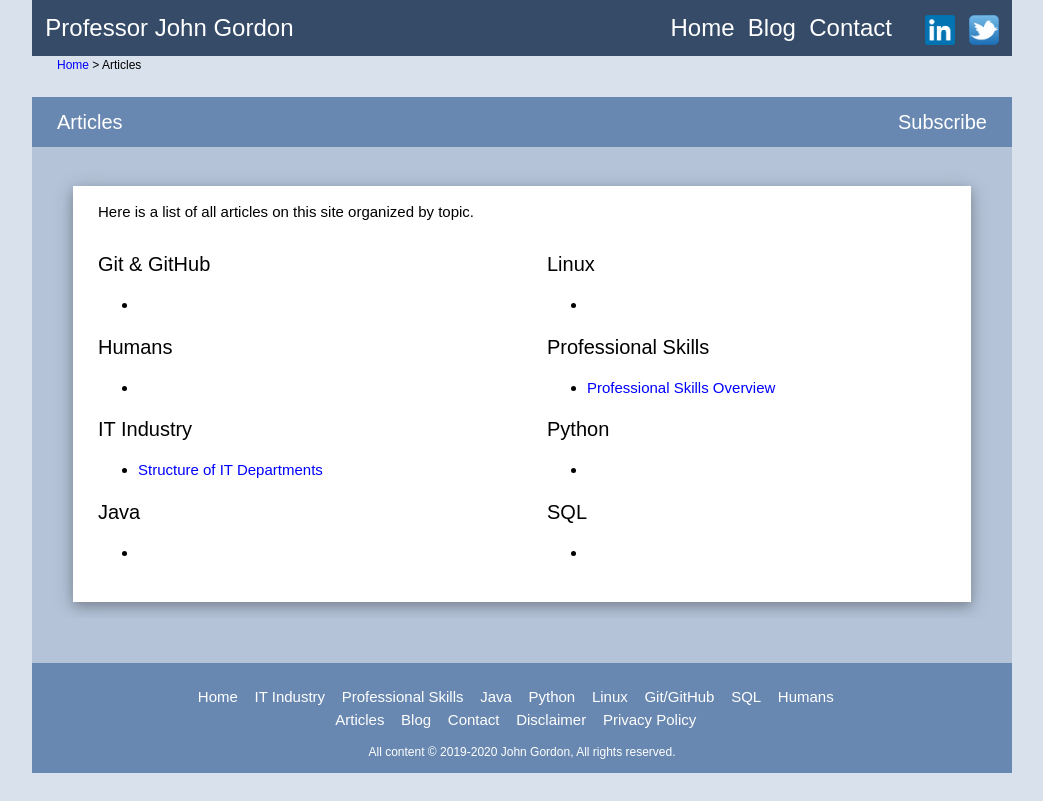
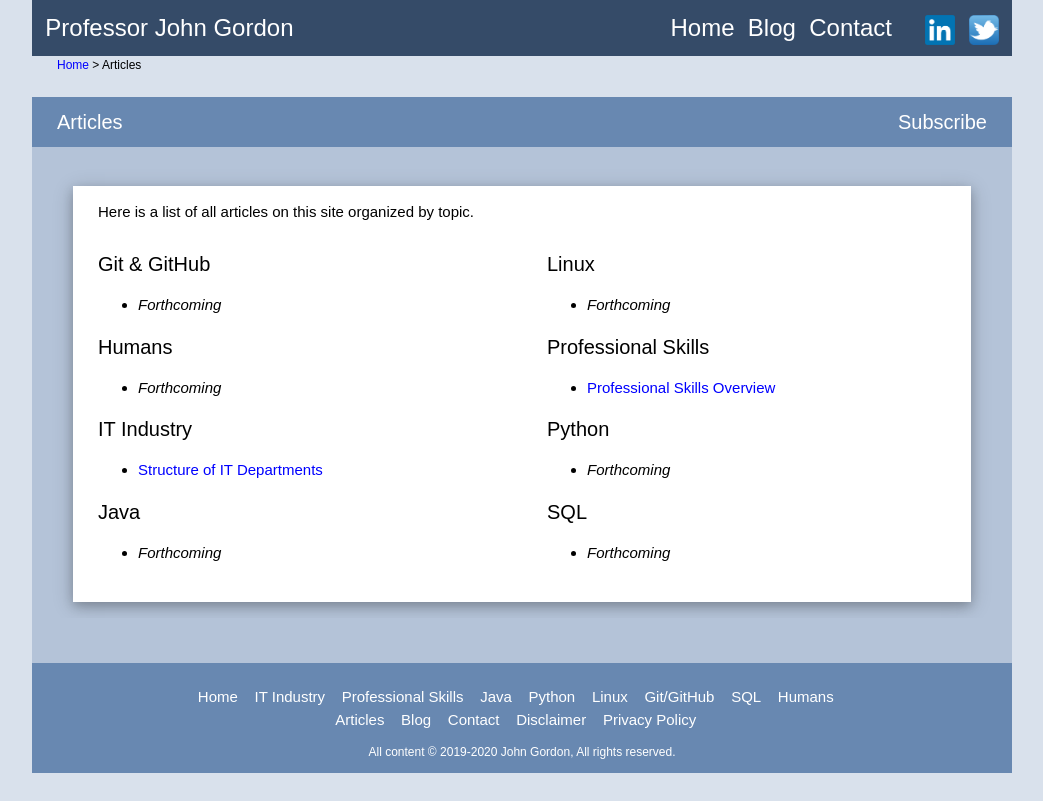
Before and after one commit to professorgordon/professorgordon, a PHP site: page /articles.php in a window 1280 px wide. Shown: the top 801 px of the page, without its empty margins (118-1161 px from the left). Run offline with PHP 8.4, Linux system fonts and the light colour scheme; some web fonts are replaced.

Commit message:
Updates to articles page and sql files

```diff
--- a/articles.php
+++ b/articles.php
@@ -81,6 +81,7 @@ body,h1,h2,h3,h4,h5 {font-family: "Raleway", sans-serif}
                     <p>
                       <ul>
                         <li>
+                          <i>Forthcoming</i>
                         </li>
                       </ul>
                     </p>
@@ -88,6 +89,7 @@ body,h1,h2,h3,h4,h5 {font-family: "Raleway", sans-serif}
                     <p>
                       <ul>
                         <li>
+                          <i>Forthcoming</i>
                         </li>
                       </ul>
                     </p>
@@ -101,6 +103,7 @@ body,h1,h2,h3,h4,h5 {font-family: "Raleway", sans-serif}
                     <p>
                       <ul>
                         <li>
+                          <i>Forthcoming</i>
                         </li>
                       </ul>
                     </p>
@@ -110,6 +113,7 @@ body,h1,h2,h3,h4,h5 {font-family: "Raleway", sans-serif}
                     <p>
                       <ul>
                         <li>
+                          <i>Forthcoming</i>
                         </li>
                       </ul>
                     </p>
@@ -123,6 +127,7 @@ body,h1,h2,h3,h4,h5 {font-family: "Raleway", sans-serif}
                     <p>
                       <ul>
                         <li>
+                          <i>Forthcoming</i>
                         </li>
                       </ul>
                     </p>
@@ -130,6 +135,7 @@ body,h1,h2,h3,h4,h5 {font-family: "Raleway", sans-serif}
                     <p>
                       <ul>
                         <li>
+                          <i>Forthcoming</i>
                         </li>
                       </ul>
                     </p>
--- /dev/null
+++ b/test.php
@@ -0,0 +1,5 @@
+<html>
+<head>
+<?php echo 'ProfessorGordon.com DEV Version' ?>
+</head>
+</html>
```
Also changed, not shown: system/Posts.sql (added, +15 -0 lines), 1 other file.
